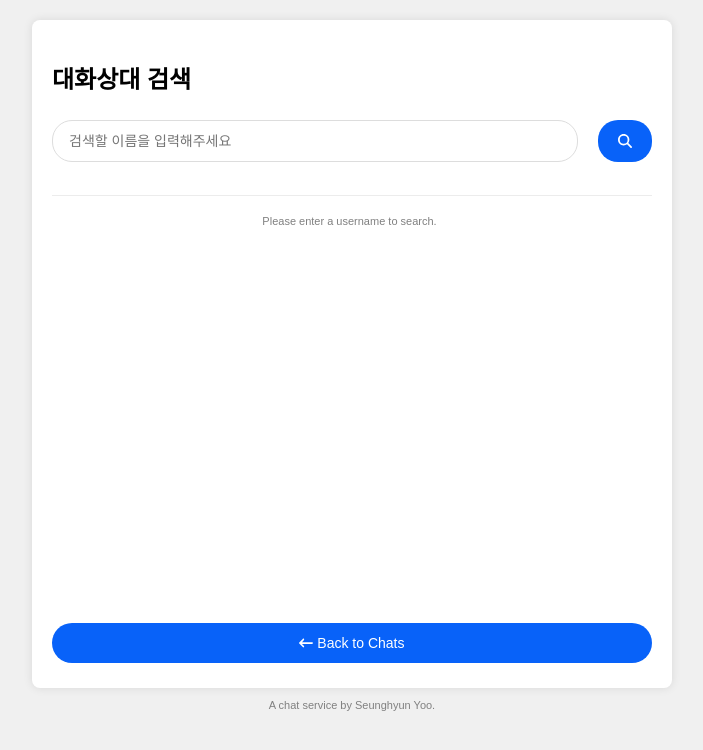
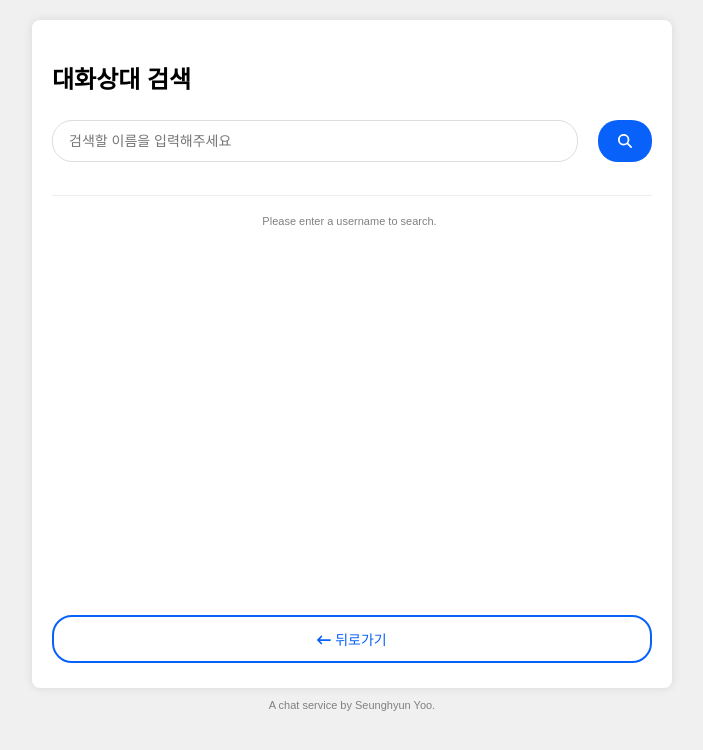
Before and after one commit to sxxnxhy/LetsChat-frontend, a React (Vite) app: page /find-user in a window 1280 px wide. Shown: the top 750 px of the page, without its empty margins (288-991 px from the left). Built offline with nearby package versions, Linux system fonts and the light colour scheme; sample sign-in values are in the browser's storage.

Commit message:
update : css 업데이트

```diff
--- a/src/components/AddUserToChat.jsx
+++ b/src/components/AddUserToChat.jsx
@@ -118,8 +118,8 @@ function AddUserToChat() {
             </div>
           ))}
         </div>
-        <button onClick={() => navigate(`/chat-room?chatRoomId=${chatRoomId}`)}>
-        <FontAwesomeIcon icon={faArrowLeftLong} /> Back to Chat
+        <button onClick={() => navigate(`/chat-room?chatRoomId=${chatRoomId}`)} className='white-btn'>
+        <FontAwesomeIcon icon={faArrowLeftLong} /> 뒤로가기
         </button>
       </div>
       <p className="footer">A chat service by Seunghyun Yoo.</p>
--- a/src/components/ChatRoom.jsx
+++ b/src/components/ChatRoom.jsx
@@ -287,7 +287,7 @@ function ChatRoom() {
           )}
         </h2>
         <div className="header-actions">
-          <a href="/chat-list"><FontAwesomeIcon icon={faAngleLeft} /> back</a>
+          <a href="/chat-list"><FontAwesomeIcon icon={faAngleLeft} /> 뒤로가기</a>
           <button onClick={() => setIsSidebarOpen(true)} className="hamburger-icon"><FontAwesomeIcon icon={faBars} /></button>
         </div>
       </div>
--- a/src/components/FindUser.jsx
+++ b/src/components/FindUser.jsx
@@ -124,7 +124,7 @@ function FindUser() {
             })
           )}
         </div>
-        <button onClick={() => navigate('/chat-list')} ><FontAwesomeIcon icon={faArrowLeftLong} /> Back to Chats</button>
+        <button onClick={() => navigate('/chat-list')} className="white-btn"><FontAwesomeIcon icon={faArrowLeftLong} /> 뒤로가기</button>
       </div>
       <p className="footer">A chat service by Seunghyun Yoo.</p>
     </>
--- a/src/style.css
+++ b/src/style.css
@@ -790,3 +790,18 @@ button:hover {
     margin-top: 0;
     text-align: end;
   }
+  .white-btn {
+    padding: 12px 20px;
+    border-radius: 20px;
+    background-color: white;
+    color: #0862f9;
+    border: 2px solid #0862f9;
+    cursor: pointer;
+    font-size: 14px;
+    transition: background-color 0.2s ease;
+    width: 100%;
+    box-sizing: border-box;
+  }
+  .white-btn:hover {
+    background-color: #f0f4ff;
+  }
```
